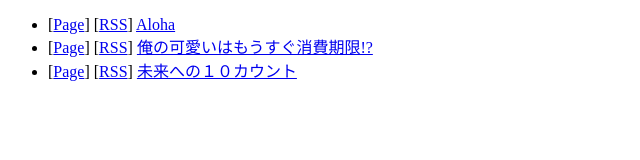
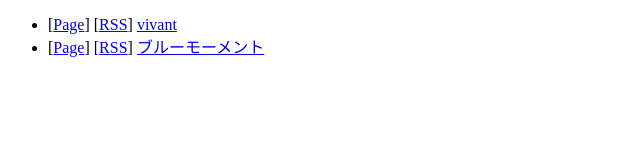
Before and after one commit to franklai/torrent-rss, a plain HTML site: page index.html in a window 1280 px wide. Shown: the whole page, without its empty margins (0-640 px from the left). Drawn offline with Linux system fonts and the light colour scheme.

Commit message:
deploy: 6775729e1c7d002f509c40c60532f6e5d08c17c6

```diff
--- a/index.html
+++ b/index.html
@@ -4,19 +4,14 @@
 <body>
 <ul>
 <li>
-[<a href="https://space.bilibili.com/14016058/video">Page</a>]
-[<a href="https://franklai.github.io/torrent-rss/rss/Aloha.rss">RSS</a>]
-<a href="https://franklai.github.io/torrent-rss/rss/Aloha.rss">Aloha</a>
+[<a href="https://www.zimuxia.cn/portfolio/vivant">Page</a>]
+[<a href="https://franklai.github.io/torrent-rss/rss/vivant.rss">RSS</a>]
+<a href="https://franklai.github.io/torrent-rss/rss/vivant.rss">vivant</a>
 </li>
 <li>
-[<a href="https://www.zimuxia.cn/portfolio/%e6%88%91%e7%9a%84%e5%8f%af%e7%88%b1%e8%a6%81%e8%bf%87%e6%9c%9f%e4%ba%86">Page</a>]
-[<a href="https://franklai.github.io/torrent-rss/rss/%E4%BF%BA%E3%81%AE%E5%8F%AF%E6%84%9B%E3%81%84%E3%81%AF%E3%82%82%E3%81%86%E3%81%99%E3%81%90%E6%B6%88%E8%B2%BB%E6%9C%9F%E9%99%90!%3F.rss">RSS</a>]
-<a href="https://franklai.github.io/torrent-rss/rss/%E4%BF%BA%E3%81%AE%E5%8F%AF%E6%84%9B%E3%81%84%E3%81%AF%E3%82%82%E3%81%86%E3%81%99%E3%81%90%E6%B6%88%E8%B2%BB%E6%9C%9F%E9%99%90!%3F.rss">俺の可愛いはもうすぐ消費期限!?</a>
-</li>
-<li>
-[<a href="https://www.zimuxia.cn/portfolio/%e8%bf%88%e5%90%91%e6%9c%aa%e6%9d%a5%e7%9a%84%e5%80%92%e6%95%b010%e7%a7%92">Page</a>]
-[<a href="https://franklai.github.io/torrent-rss/rss/%E6%9C%AA%E6%9D%A5%E3%81%B8%E3%81%AE%EF%BC%91%EF%BC%90%E3%82%AB%E3%82%A6%E3%83%B3%E3%83%88.rss">RSS</a>]
-<a href="https://franklai.github.io/torrent-rss/rss/%E6%9C%AA%E6%9D%A5%E3%81%B8%E3%81%AE%EF%BC%91%EF%BC%90%E3%82%AB%E3%82%A6%E3%83%B3%E3%83%88.rss">未来への１０カウント</a>
+[<a href="https://www.zimuxia.cn/portfolio/%e8%93%9d%e8%89%b2%e6%97%b6%e5%88%bb">Page</a>]
+[<a href="https://franklai.github.io/torrent-rss/rss/%E3%83%96%E3%83%AB%E3%83%BC%E3%83%A2%E3%83%BC%E3%83%A1%E3%83%B3%E3%83%88.rss">RSS</a>]
+<a href="https://franklai.github.io/torrent-rss/rss/%E3%83%96%E3%83%AB%E3%83%BC%E3%83%A2%E3%83%BC%E3%83%A1%E3%83%B3%E3%83%88.rss">ブルーモーメント</a>
 </li>
 </ul>
 </body></html>
```
Also changed, not shown: 4 other files.
